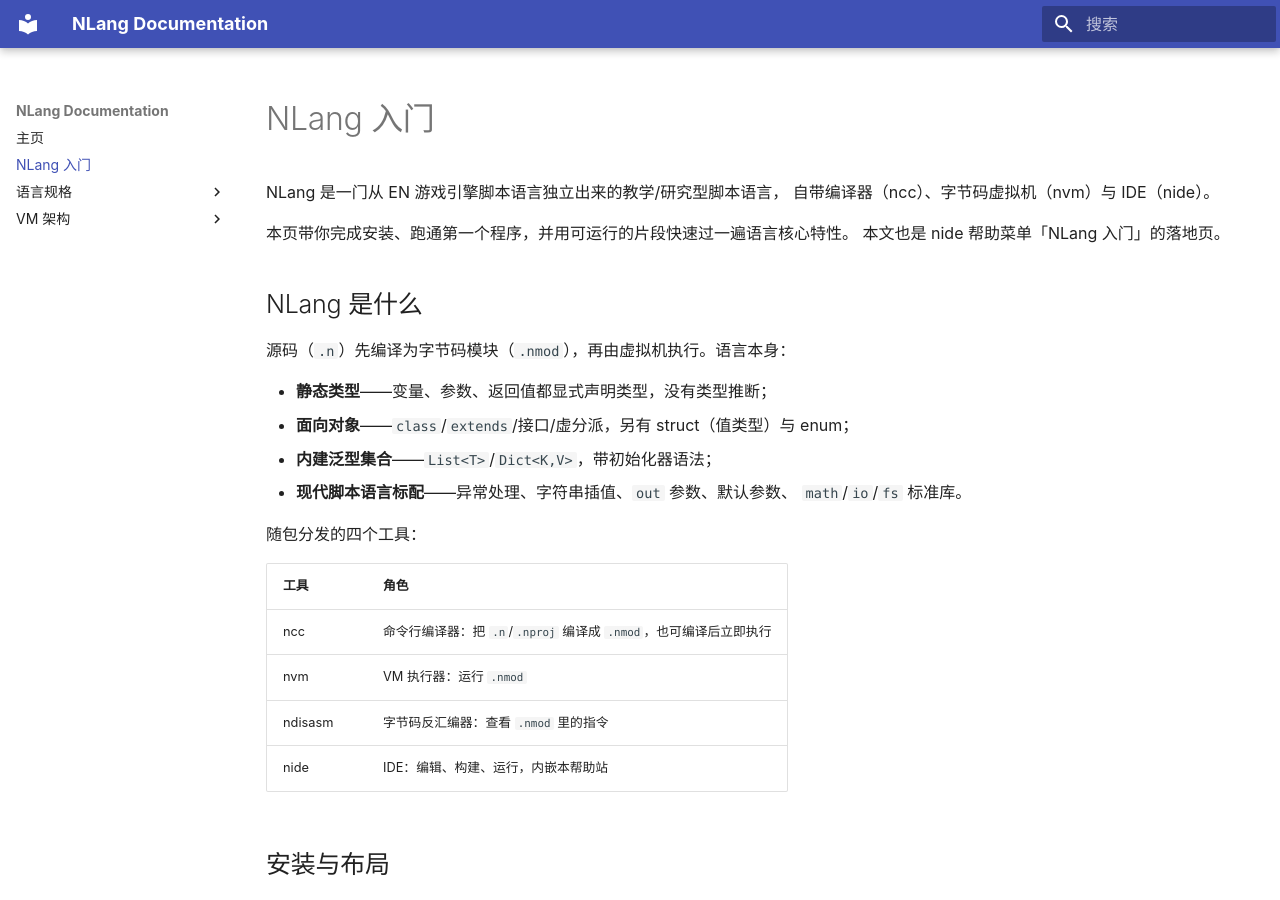
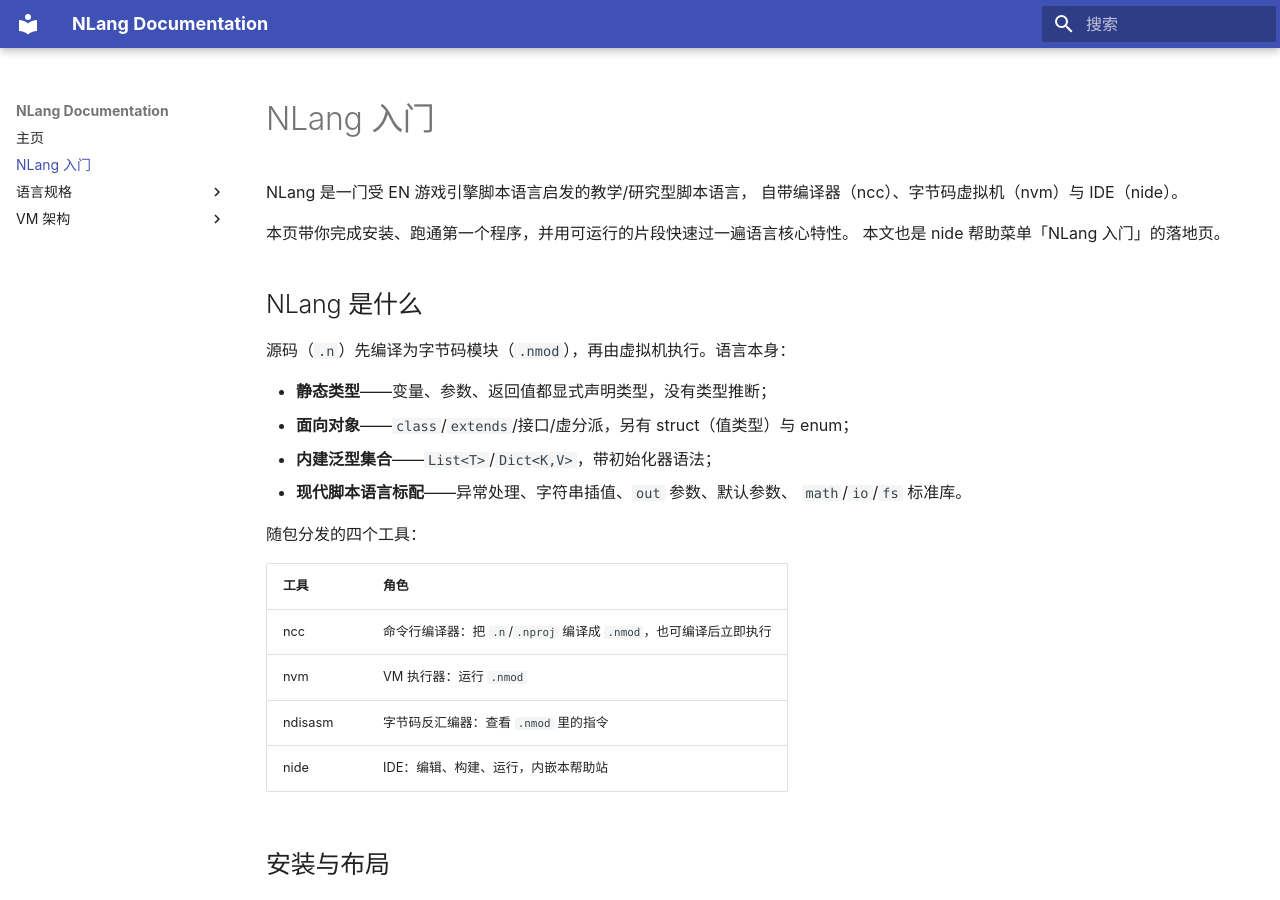
Before and after one commit to dliting/nlang, an MkDocs documentation site: the page built from docs/nlang-getting-started.md, in a window 1280 px wide and 900 px high. Built offline with MkDocs 1.6.1 and Material for MkDocs 9.7.7, drawn with Linux system fonts in a browser that asks for light colours; some of the changed text lies outside the part shown.

Commit message:
docs: sync entry summaries with the rewritten getting-started guide
index.md's one-line summary and the guide's provenance wording now
match the 433-line page (language tour + FAQ), the two front doors
use CLAUDE.md's "inspired by EN" phrasing, and the reading path no
longer skips the built-in generic classes chapter.

Quality-review follow-ups for 7bd1ed3.

```diff
--- a/docs/nlang-getting-started.md
+++ b/docs/nlang-getting-started.md
@@ -1,6 +1,6 @@
 # NLang 入门
 
-NLang 是一门从 EN 游戏引擎脚本语言独立出来的教学/研究型脚本语言，
+NLang 是一门受 EN 游戏引擎脚本语言启发的教学/研究型脚本语言，
 自带编译器（ncc）、字节码虚拟机（nvm）与 IDE（nide）。
 
 本页带你完成安装、跑通第一个程序，并用可运行的片段快速过一遍语言核心特性。
```
Also changed, not shown: other parts of docs/nlang-getting-started.md (+3 -1 lines), docs/index.md (+1 -1 lines).
